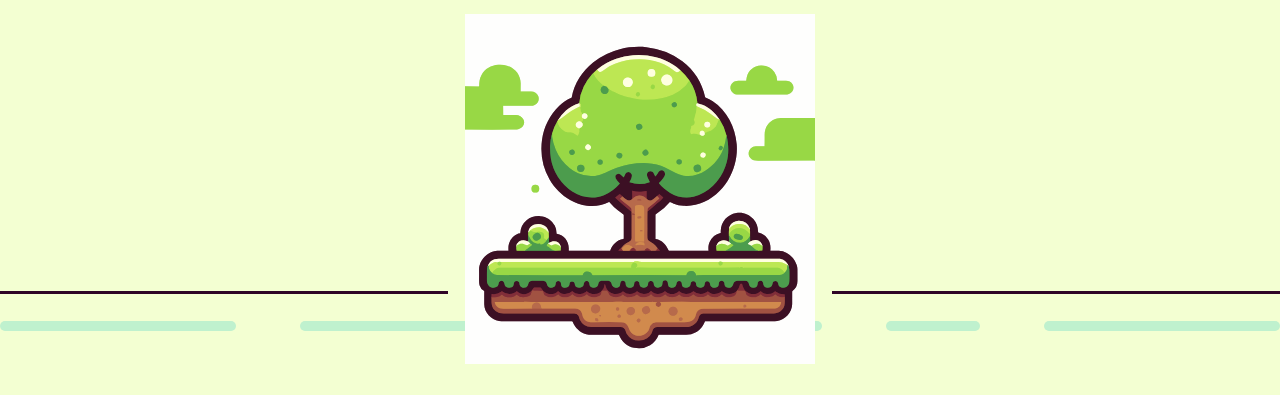
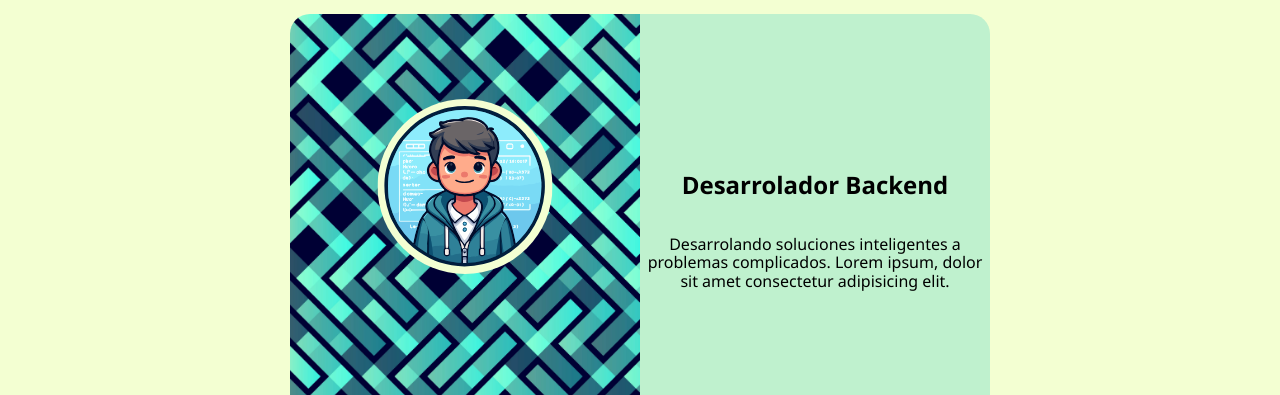
Before and after one commit to robertrengel/porfolio-project, a website built with Vite: page index.html in a window 1280 px wide. Shown: the part 76-471 px from the top of the page. Built offline with nearby package versions, Linux system fonts and the light colour scheme.

Commit message:
porfolio-project 0.6

```diff
--- a/index.html
+++ b/index.html
@@ -31,24 +31,17 @@
     </div>
   </header>
 
-  <article>
+  <article class="banner-container">
     <div class="banner">
-      <img id="logotitle" src="public/assets/avatar_2.svg" alt="">
-      <div class="tree-banner">
-        <img src="public/assets/arbol_stiker_2.svg" alt="">
+      <div class="banner-img">
+        <img id="logotitle" src="public/assets/avatar_2.svg" alt="">
       </div>
-      <div class="line-banner-container">
-        <div class="line-banner-left"></div>
-        <div class="line-banner-right"></div>
-      </div>
-      <div class="line-banner-container2">
-        <div class="line line-banner-1"></div>
-        <div class="line line-banner-2"></div>
-        <div class="line line-banner-3"></div>
-        <div class="line line-banner-4"></div>
-        <div class="line line-banner-5"></div>
+      <div class="title-banner">
+        <h2>Desarrolador Backend</h2>
+        <p>Desarrolando soluciones inteligentes a problemas complicados. Lorem ipsum, dolor sit amet consectetur adipisicing elit. </p>
       </div>
     </div>
+
 
   </article>
 
@@ -58,10 +51,7 @@
 
     <section>
 
-      <div class="title-banner">
-        <h1>Programador Backend</h1>
-        <p>Desarrolando soluciones inteligentes a problemas complicados. Lorem ipsum, dolor sit amet consectetur adipisicing elit. Repudiandae eligendi quis sit quo blanditiis facere dolorem possimus natus exercitationem, asperiores dolor molestias doloremque quae cum illum veniam iure laudantium! Voluptates?</p>
-      </div>
+
     </section>
 
     <section class="section-projects">
--- a/main.js
+++ b/main.js
@@ -2,33 +2,33 @@ import "./style.css";
 import "normalize.css"
 
 
-window.addEventListener("load", function() {
-    ajustarContenedor()
-})
+// window.addEventListener("load", function() {
+//     ajustarContenedor()
+// })
 
-window.addEventListener('resize', function() {
-    ajustarContenedor();
-});
+// window.addEventListener('resize', function() {
+//     ajustarContenedor();
+// });
 
 
 
-function ajustarContenedor() {
-    // var contenedor = document.getElementById('miContenedor');
-    var logoTitle = document.getElementById("logotitle")
-    var banner = document.querySelector(".banner")
-    var bannerStyle = window.getComputedStyle(banner)
-    console.log(logoTitle.width + 4)
-    console.log(bannerStyle.paddingBottom)
-    // var anchoPantalla = window.innerWidth;
+// function ajustarContenedor() {
+//     // var contenedor = document.getElementById('miContenedor');
+//     var logoTitle = document.getElementById("logotitle")
+//     var banner = document.querySelector(".banner")
+//     var bannerStyle = window.getComputedStyle(banner)
+//     console.log(logoTitle.width + 4)
+//     console.log(bannerStyle.paddingBottom)
+//     // var anchoPantalla = window.innerWidth;
 
-    if (logoTitle.width == 350) {
-        console.log("padding mayor ")
-        banner.style.paddingBottom = '350px';
-    } else {
-        banner.style.paddingBottom = '50.2%';
-        console.log("padding menor de 480")
-    }
-}
+//     if (logoTitle.width == 350) {
+//         console.log("padding mayor ")
+//         banner.style.paddingBottom = '350px';
+//     } else {
+//         banner.style.paddingBottom = '50.2%';
+//         console.log("padding menor de 480")
+//     }
+// }
 
 // Llama a la función al cargar la página
 // ajustarContenedor();
--- a/style.css
+++ b/style.css
@@ -189,112 +189,119 @@ footer ul li:nth-child(2){
     width: 40px;
 }
 
-.banner{
-    position: relative;
-    padding-bottom: 50.5%;
-    width: 100vw;
-    /* background-color: red; */
+.banner-container{
+    margin-left: auto;
+    margin-right: auto;
+    border-radius: 20px;
+    overflow: hidden;
 }
 
-@media screen and (min-width: 950px){
+.banner{
+    display: flex;
+    flex-direction: column;
+    align-items: center;
+    justify-content: center;
+    /* position: relative; */
+    /* padding-bottom: 50.5%; */
+    /* width: 50%; */
+    /* background-color: red; */
+    margin-left: 20px;
+    margin-right: 20px;
+    border-radius: 20px;
+    overflow: hidden;
+}
+
+@media screen and (min-width: 850px){
     .banner{
-        padding-bottom: 370px;
+        flex-direction: row;
     }
 }
 
-.banner img{
+.banner-img{
+    display: flex;
+    align-items: center;
+    justify-content: center;
+    position: relative;
+    background-color: var(--paleta2-c-2);
+    /* background-image: url("public/assets/puntos\ \(1\).svg");
+    background-repeat: repeat;
+    background-size: cover; */
+    background: rgba(255, 255, 255, 0) url("public/assets/965591420250-min.jpg");
+    background-size: cover;
+    width: 80%;
+    max-width: 350px;
+    height: 175px;
+    border-top-right-radius: 20px;
+    border-top-left-radius: 20px;
+}
+
+@media screen and (min-width: 850px){
+
+    .banner-img{
+        height: 429.59px;
+        border-top-left-radius: 20px;
+        border-bottom-left-radius: 20px;
+        border-top-right-radius: 0;
+    }
+}
+
+.banner .banner-img img{
     position: absolute;
-    width: 50%;
-    max-width: 350px;
-    min-width: 200px;
+    min-width: 50px;
+    /* max-width: 200px; */
     left: 50%;
     transform: translateX(-50%);
+    top: 85px;
+    /* max-width: 350px; */
+    /* min-width: 200px; */
+    /* left: 50%;  */
+    /* transform: translateX(-50%); */
     /* border: 10px solid var(--paleta2-c-2);  */
-    /* border-radius: 50%;   */
+    border-radius: 50%;
+    background-color:var(--paleta2-c-1);
+}
+
+@media screen and (min-width: 850px){
+
+    .banner-img img{
+        width: 50%;
+        bottom: 50%;
+        transform: translateY(-50%);
+    }
 }
 
 .title-banner{
+    display: flex;
+    flex-direction: column;
+    align-items: center;
+    justify-content: center;
     text-align: center;
-    max-width: 700px;
-    margin-left: auto;
-    margin-right: auto;
-    margin-bottom: 50px;
-}
-
-.line-banner-container{
-    display: flex;
-    position: absolute;
-    justify-content: space-between;
-    width: 100%;
-    height: 3px;
-    /* background-color:blue; */
-    bottom: 70px;
-    z-index: -1;
-}
-
-.line-banner-left{
-    width: 100%;
-    height: 3px;
-    background-color:var(--paleta2-c-5);
-    margin-right: 15%;
-}
-
-.line-banner-right{
-    width: 100%;
-    height: 3px;
-    background-color:var(--paleta2-c-5);
-    margin-left: 15%;
-}
-
-.line-banner-container2{
-    display: flex;
-    position: absolute;
-    justify-content: space-between;
-    width: 100%;
-    height: 3px;
-    bottom: 40px;
-    z-index: -1;
-}
-
-.line{
+    width: 80%;
+    max-width: 350px;
+    padding-top: 70px;
+    padding-bottom: 50px;
+    padding-left: 20px;
+    padding-right: 20px;
+    /* max-width: 700px; */
+    /* margin-left: auto;
+    margin-right: auto; */
+    /* margin-bottom: 50px; */
     background-color: var(--paleta2-c-2);
-    height: 10px;
-    border-radius: 10px;
-}
-
-.line-banner-1{
-    flex-grow: 1;
-    width: 25%;
+    border-bottom-left-radius: 20px;
+    border-bottom-right-radius: 20px;
 
 }
 
-.line-banner-2{
-    flex-grow: 1;
-    width: 25%;
-    margin-left: 5%;
+@media screen and (min-width: 850px){
 
+    .title-banner{
+        height: 429.59px;
+        padding: 0;
+        border-bottom-left-radius: 0px;
+        border-top-right-radius: 20px;
+    }
 }
 
-.line-banner-3{
-    flex-grow: 1;
-    width: 25%;
-    margin-left: 4%;
-
-}
-
-.line-banner-4{
-    flex-grow: 1;
-    width: 10%;
-    margin-left: 5%;
-
-}
-
-.line-banner-5{
-    flex-grow: 1;
-    width: 25%;
-    margin-left: 5%;
-
-}
 
 /* -------------------------------------------------------------- */
 
```
Also changed, not shown: public/assets/965591420250-min.jpg (added), public/assets/puntos (1).svg (added).
